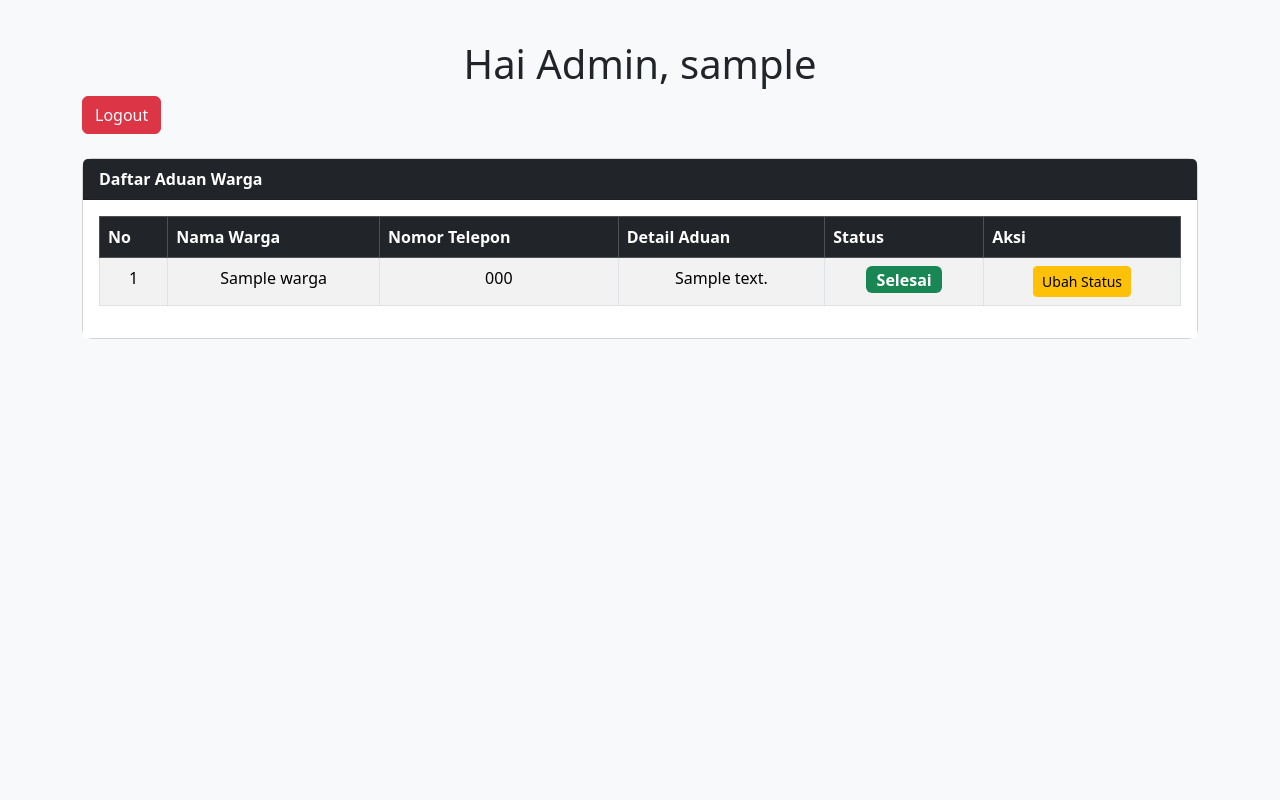
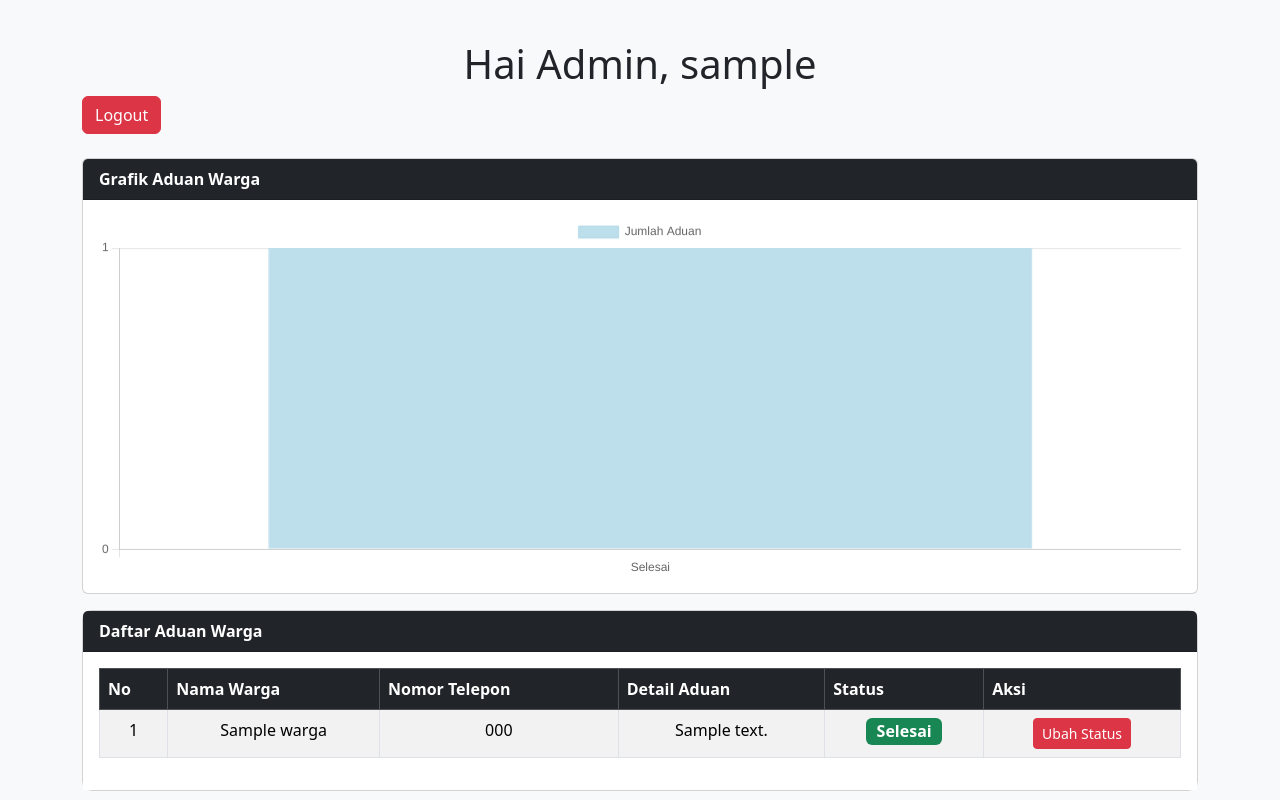
Before and after one commit to nexuszero10/Aplikasi_Aduan_Warga_H1D02390, a CodeIgniter app: page /ci3-aduan-warga/admin/index in a window 1280 px wide. Run offline with CodeIgniter, Linux system fonts and the light colour scheme; the visitor is signed in with stand-in values (Sample User, id 1); tables that the repository leaves empty or names only in its code hold one stand-in row (values such as "Sample post").

Commit message:
push grafik laporan admin

```diff
--- a/application/controllers/Aduan.php
+++ b/application/controllers/Aduan.php
@@ -1,10 +1,8 @@
 <?php
 defined('BASEPATH') or exit('No direct script access allowed');
 
-class Aduan extends CI_Controller
-{
-    public function __construct()
-    {
+class Aduan extends CI_Controller{
+    public function __construct(){
         parent::__construct();
         $this->load->model('Aduan_model');
         $this->load->library('session');
@@ -15,8 +13,7 @@ class Aduan extends CI_Controller
     }
 
     // menampilkan halaman edit aduan
-    public function edit($aduan_id)
-    {
+    public function edit($aduan_id){
         $aduan = $this->Aduan_model->get_by_id($aduan_id);
 
         $data['aduan'] = $aduan;
@@ -24,16 +21,14 @@ class Aduan extends CI_Controller
     }
 
     // menampilkan halaman detail aduan
-    public function show($aduan_id)
-    {
+    public function show($aduan_id){
         $aduan = $this->Aduan_model->get_by_id($aduan_id);
         $data['aduan'] = $aduan;
         $this->load->view('warga/show', $data);
     }
 
     // mengambil data dari form tambah aduan oleh warga
-    public function store()
-    {
+    public function store(){
         $data = [
             'warga_id' => $this->session->userdata('warga_id'),
             'detail'   => $this->input->post('detail', true),
@@ -44,8 +39,7 @@ class Aduan extends CI_Controller
     }
 
     // menangani update aduan oleh warga
-    public function update($aduan_id)
-    {
+    public function update($aduan_id){
         $aduan = $this->Aduan_model->get_by_id($aduan_id);
         $data = [
             'detail' => $this->input->post('detail'),
@@ -57,10 +51,16 @@ class Aduan extends CI_Controller
     }
 
     // menangani delete aduan oleh warga
-    public function delete($aduan_id)
-    {
+    public function delete($aduan_id){
         $aduan = $this->Aduan_model->get_by_id($aduan_id);
         $this->Aduan_model->delete($aduan_id);
         redirect('warga');
     }
+
+    public function chartData(){
+        $this->load->model('Aduan_model');
+        $data = $this->Aduan_model->getAduanCountByStatus();
+        echo json_encode($data);
+    }
+
 }
--- a/application/models/Aduan_model.php
+++ b/application/models/Aduan_model.php
@@ -8,7 +8,7 @@ class Aduan_model extends CI_Model{
         $this->db->select('aduan.*, warga.nama, warga.telepon');
         $this->db->from('aduan');
         $this->db->join('warga', 'warga.warga_id = aduan.warga_id');
-        $this->db->order_by('aduan.aduan_id', 'DESC');
+        $this->db->order_by("FIELD(aduan.status, 'baru', 'diproses', 'selesai')", null, false);
         return $this->db->get()->result();
     }
 
@@ -47,4 +47,13 @@ class Aduan_model extends CI_Model{
         $this->db->where('aduan.aduan_id', $aduan_id);
         return $this->db->get()->row();
     }
+
+    // mengambil data klasifikasi aduan
+    public function getAduanCountByStatus(){
+        $this->db->select('status, COUNT(*) as total');
+        $this->db->from('aduan');
+        $this->db->group_by('status');
+        $query = $this->db->get();
+        return $query->result();
+    }
 }
--- a/application/views/admin/index.php
+++ b/application/views/admin/index.php
@@ -15,7 +15,12 @@
             <!-- direct ke controller auth/logout -->
             <a href="<?= base_url('auth/logout') ?>" class="btn btn-danger">Logout</a>
         </div>
-
+        <div class="card mb-3">
+            <div class="card-header text-white" style="background-color: #212529; font-weight: bold;">Grafik Aduan Warga</div>
+            <div class="card-body" >
+                <canvas id="aduanChart" height="100"></canvas>
+            </div>
+        </div>
         <div class="card" style="border-radius: 10px;">
             <div class="card-header text-white" style="background-color: #212529; font-weight: bold;">Daftar Aduan Warga</div>
             <div class="card-body" style="background-color: #ffffff;">
@@ -57,7 +62,7 @@
                                 </td>
                                 <td>
                                     <!-- direct ke controller admin/ubah_staus untuk menampilkan aduan spesifik warga -->
-                                    <a href="<?= base_url('admin/ubah_status/' . $a->aduan_id); ?>" class="btn btn-warning btn-sm">Ubah Status</a>
+                                    <a href="<?= base_url('admin/ubah_status/' . $a->aduan_id); ?>" class="btn btn-danger btn-sm">Ubah Status</a>
                                 </td>
                             </tr>
                         <?php endforeach; ?>
@@ -67,7 +72,90 @@
         </div>
     </div>
 
+    <script src="https://code.jquery.com/jquery-3.6.0.min.js"></script>
     <script src="https://cdn.jsdelivr.net/npm/bootstrap@5.3.5/dist/js/bootstrap.bundle.min.js"></script>
+    <script src="https://cdn.jsdelivr.net/npm/chart.js"></script>
+
+    <script>
+        let aduanChart;
+
+        function renderChart(labels, data, colors) {
+            const ctx = document.getElementById('aduanChart').getContext('2d');
+
+            if (aduanChart) {
+                aduanChart.destroy();
+            }
+
+            aduanChart = new Chart(ctx, {
+                type: 'bar',
+                data: {
+                    labels: labels,
+                    datasets: [{
+                        label: 'Jumlah Aduan',
+                        data: data,
+                        backgroundColor: colors,
+                        borderColor: colors,
+                        borderWidth: 1
+                    }]
+                },
+                options: {
+                    responsive: true,
+                    scales: {
+                        y: {
+                            beginAtZero: true,
+                            precision: 0,
+                            ticks: {
+                                stepSize: 1
+                            }
+                        }
+                    }
+                }
+            });
+        }
+
+        function loadChartData() {
+            $.ajax({
+                url: '<?= base_url("aduan/chartData") ?>',
+                method: 'GET',
+                dataType: 'json',
+                success: function(response) {
+                    if (response.length === 0) {
+                        $('#aduanChart').hide();
+                    } else {
+                        const labelMap = {
+                            'baru': 'Baru',
+                            'diproses': 'Diproses',
+                            'selesai': 'Selesai'
+                        };
+                        const colorMap = {
+                            'baru': 'rgba(144, 238, 144, 0.8)',
+                            'diproses': 'rgba(255, 193, 7, 0.8)',
+                            'selesai': 'rgba(173, 216, 230, 0.8)'
+                        };
+
+                        const labels = [];
+                        const data = [];
+                        const colors = [];
+
+                        response.forEach(item => {
+                            const status = item.status;
+                            labels.push(labelMap[status]);
+                            data.push(parseInt(item.total));
+                            colors.push(colorMap[status]);
+                        });
+
+                        $('#aduanChart').show();
+                        renderChart(labels, data, colors);
+                    }
+                }
+            });
+        }
+
+        $(document).ready(function() {
+            loadChartData();
+        });
+    </script>
+
 </body>
 
 </html>
--- a/application/views/warga/show.php
+++ b/application/views/warga/show.php
@@ -31,7 +31,6 @@
         </div>
     </div>
 
-    <script src="https://code.jquery.com/jquery-3.6.0.min.js"></script>
     <script src="https://cdn.jsdelivr.net/npm/bootstrap@5.3.5/dist/js/bootstrap.bundle.min.js"></script>
     <link href="https://cdn.jsdelivr.net/npm/bootstrap-icons@1.10.5/font/bootstrap-icons.css" rel="stylesheet">
 </body>
```
Also changed, not shown: application/models/Warga_model.php (+12 -2 lines), application/views/warga/index.php (+5 -3 lines).
